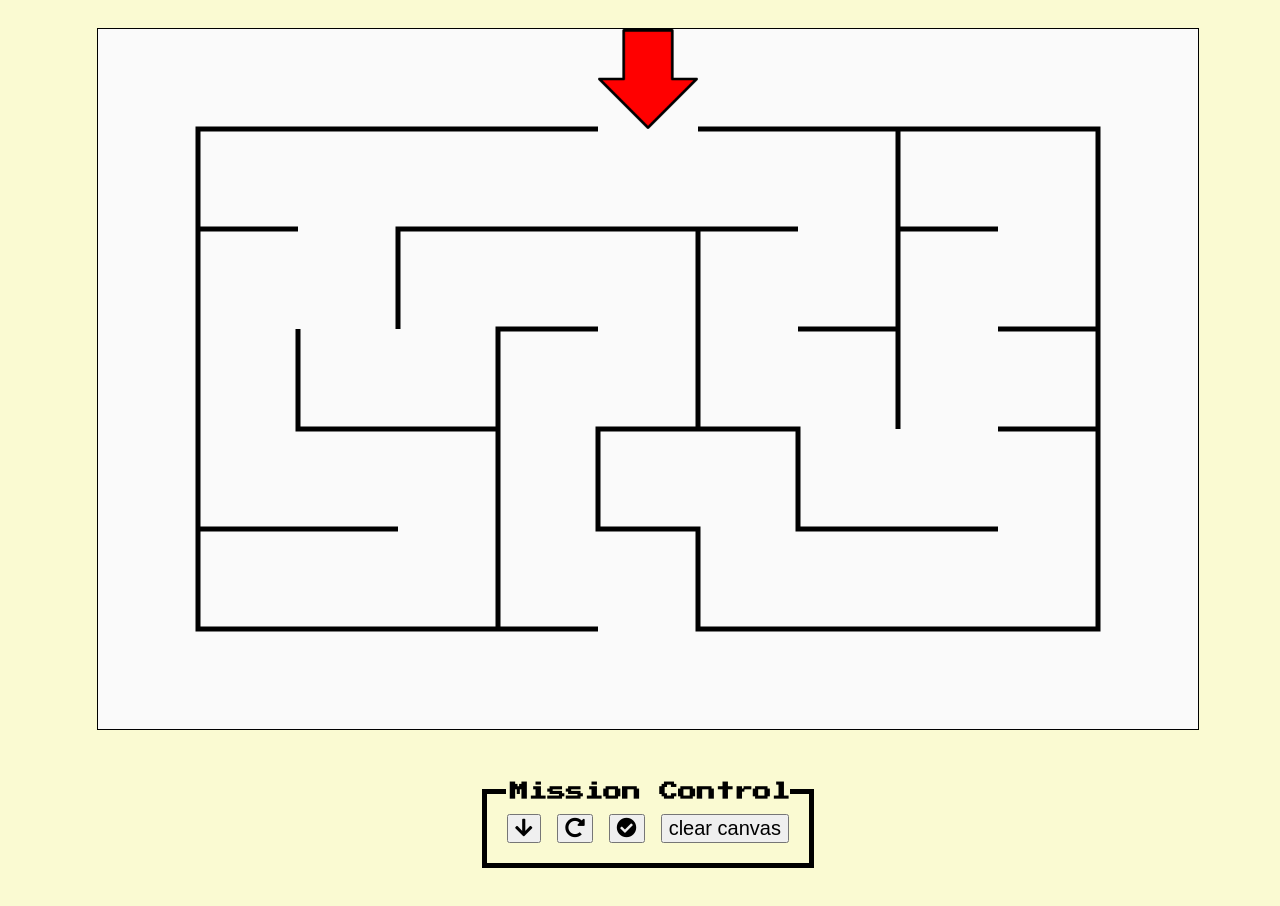
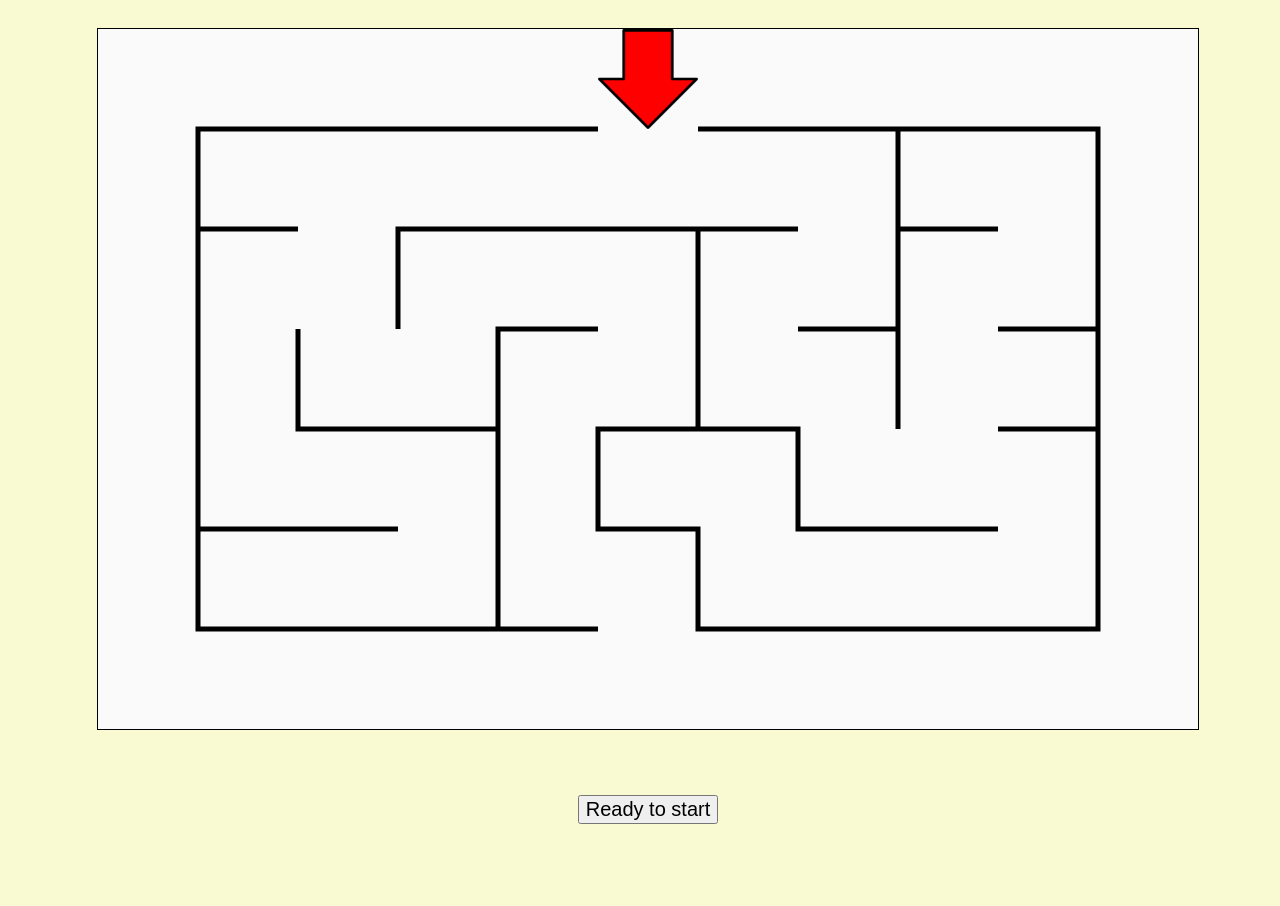
Before and after one commit to Steppico/a-maze-ing, a website: page src/index.html in a window 1280 px wide. Shown: the part 82-988 px from the top of the page. After the commit the page ends 906 px from the top, so only its background shows below. Drawn offline with Linux system fonts and the light colour scheme.

Commit message:
issue16: creating the start logic: inserting button to start the game

```diff
--- a/src/index.html
+++ b/src/index.html
@@ -14,8 +14,9 @@
 
 <body>
   <h1>a-MAZE-ing</h1>
-  <h3 class="missionControl-title">Mission Control</h3>
-  <div class="missionControl">
+  <button class="start-button">Ready to start</button>
+  <h3 class="missionControl-title hide">Mission Control</h3>
+  <div class="missionControl hide">
     <button class="moveForward" title="Move Forward">
       <i class="fas fa-arrow-down"></i>
     </button>
--- a/src/script.js
+++ b/src/script.js
@@ -6,6 +6,8 @@ TODO:
 
 window.onload = () => {
 	const arrow = "./images/arrow.png";
+	const startButton = document.getElementsByClassName('start-button')[0];
+	const missionControlTitle = document.getElementsByClassName('missionControl-title')[0];
 	const missionControl = document.getElementsByClassName('missionControl-title')[0];
 	const moveForward = document.getElementsByClassName('moveForward')[0];
 	const rotate = document.getElementsByClassName('rotate')[0];
@@ -21,7 +23,7 @@ window.onload = () => {
 	element.height = 700;
 	element.tabIndex = '1';
 
-	document.body.insertBefore(element, missionControl);
+	document.body.insertBefore(element, startButton);
 
 	const canvas = element;
 	const ctx = canvas.getContext('2d');
@@ -282,9 +284,16 @@ window.onload = () => {
 		pattern.innerText = "";
 	}
 
+	function playerReady() {
+		startButton.classList.add('hide');
+		missionControlTitle.classList.remove('hide');
+		missionControl.classList.remove('hide');
+	}
+
 	draw();
+	startButton.addEventListener('click', () => { playerReady() })
 	moveForward.addEventListener('click', () => { addMovement('forward') });
 	rotate.addEventListener('click', () => { addMovement('rotate') });
-	executeCommands.addEventListener('click', () => { executeAll(movements) })
-	clear.addEventListener('click', () => { resetStatus() })
+	executeCommands.addEventListener('click', () => { executeAll(movements) });
+	clear.addEventListener('click', () => { resetStatus() });
 };
--- a/src/style.css
+++ b/src/style.css
@@ -21,6 +21,15 @@ h1 {
 
 button {
     font-size: 20px;
+}
+
+.start-button {
+    position: relative;
+    top: 65px;
+}
+
+.hide {
+    display: none;
 }
 
 .missionControl-title {
```
